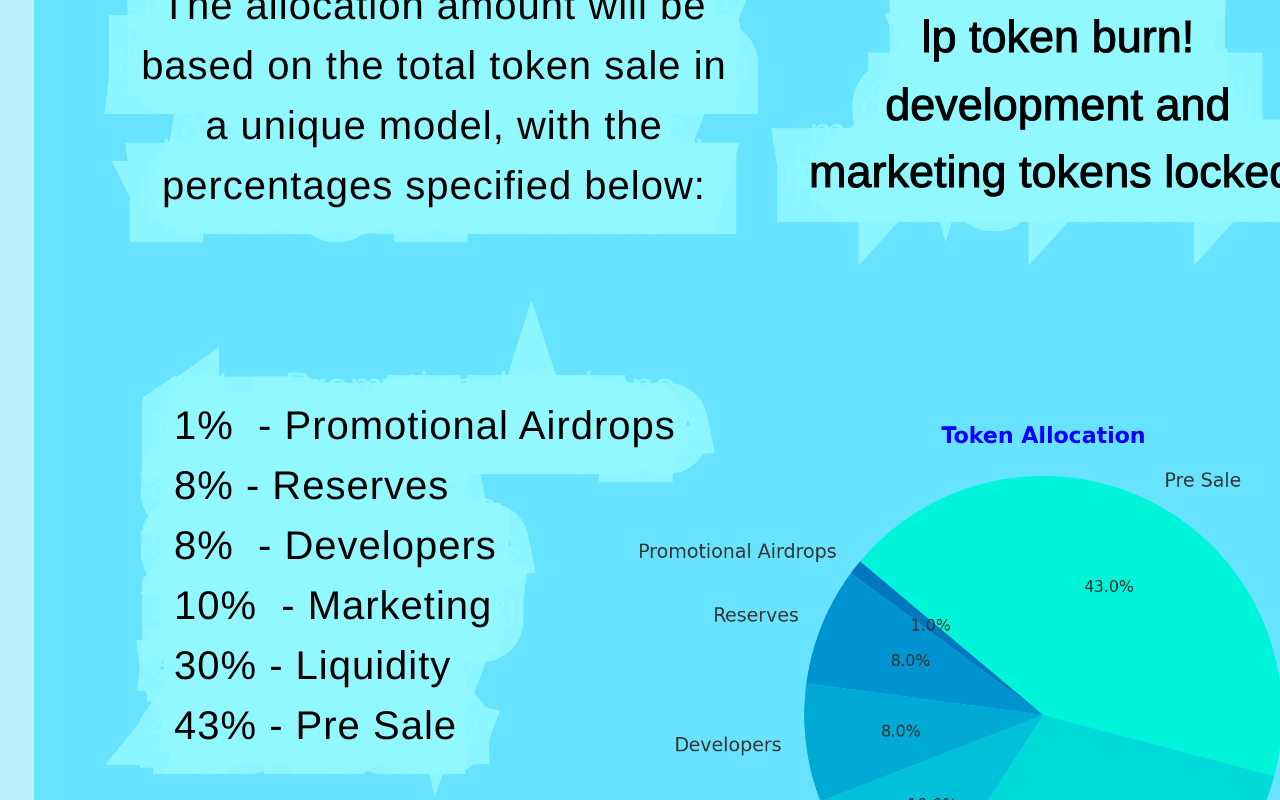
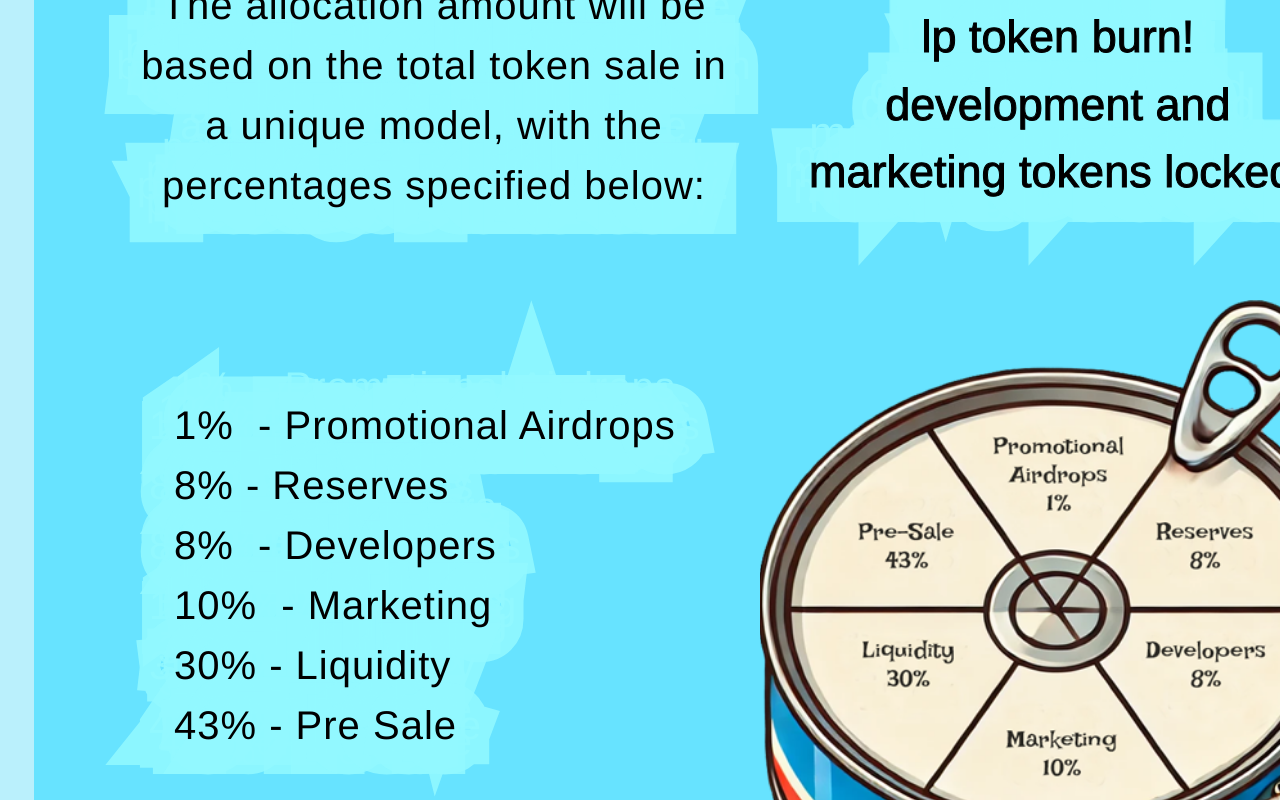
Before and after one commit to SardanaTeam/LandingPage, a React (Vite) app: page / in a window 1280 px wide. Shown: the part 2416-3216 px from the top of the page. Built offline with nearby package versions, Linux system fonts and the light colour scheme; a web font is replaced by a local one.

Commit message:
new graph

```diff
--- a/src/screens/LandingPage/style.css
+++ b/src/screens/LandingPage/style.css
@@ -170,11 +170,11 @@
 
 .landing-page .pie-chart-no-bg {
   height: 683px;
-  left: 426px;
+  left: 726px;
   object-fit: cover;
   position: absolute;
-  top: 2806px;
-  width: 1138px;
+  top: 2736px;
+  width: 638px;
   z-index: 100;
 }
 
```
Also changed, not shown: static/img/pie-chart-no-bg-1.png.
